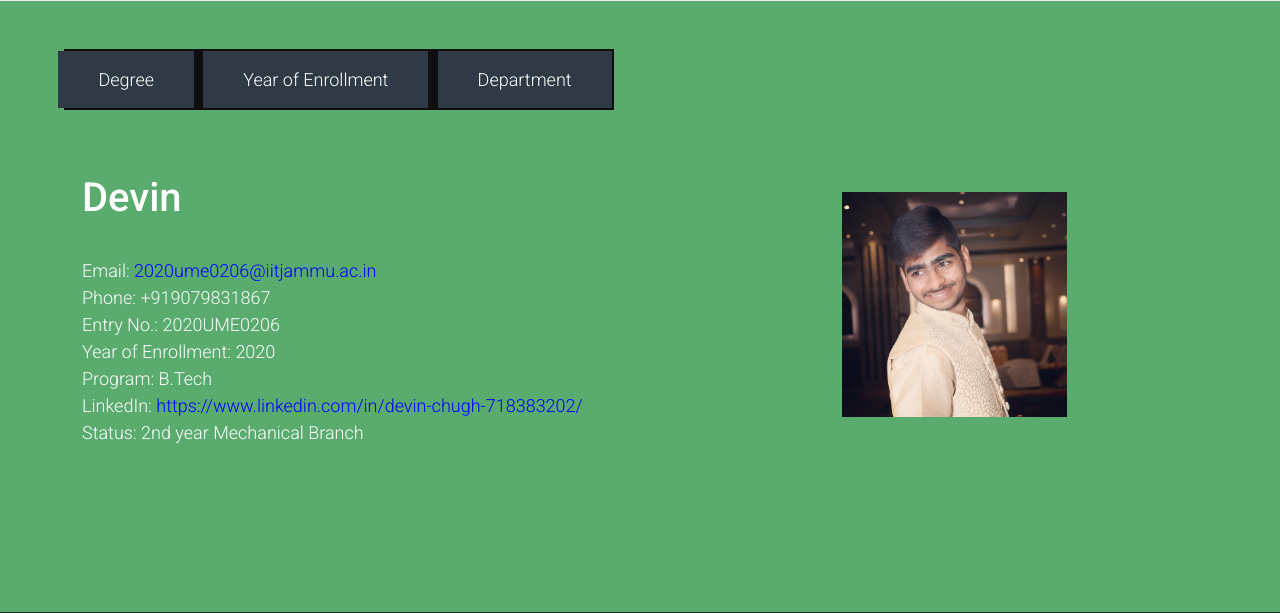
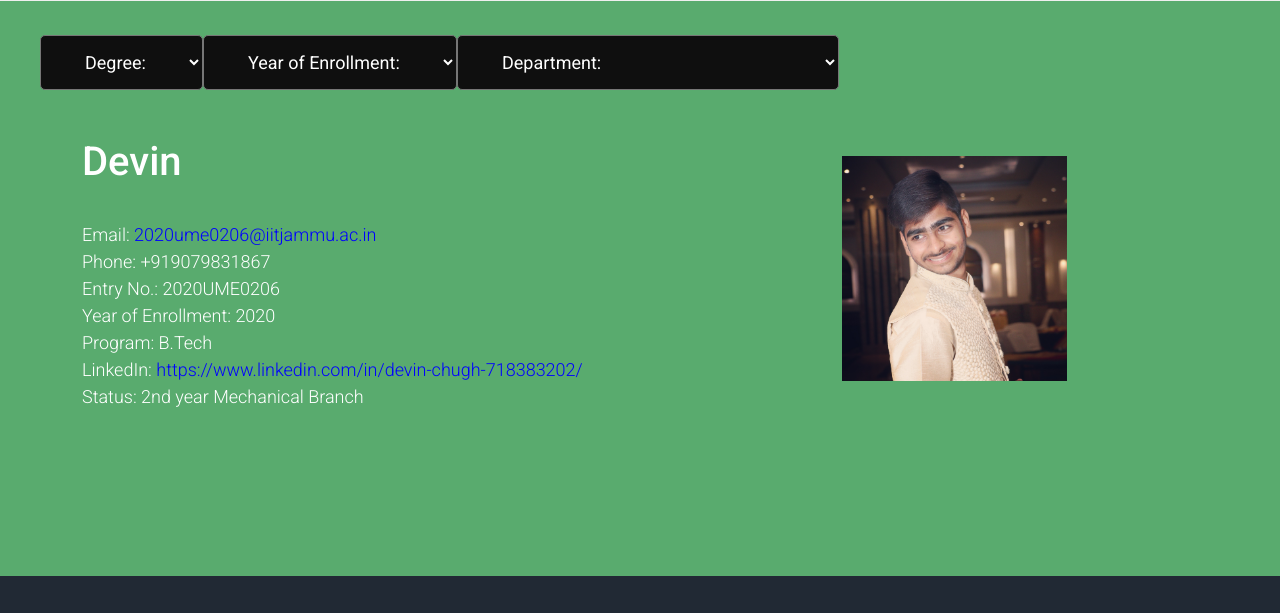
Before and after one commit to devinchugh/Alumni-Portal, a Flask app: page / in a window 1280 px wide. Shown: the part 571-1184 px from the top of the page. Run offline with Flask 2, Linux system fonts and the light colour scheme; a user stored in the database is signed in; data comes from the database, SQL or seed files in the repository; some libraries are stand-ins or nearby versions.

Commit message:
changed dropdown input

```diff
--- a/static/home_assets/css/custom.css
+++ b/static/home_assets/css/custom.css
@@ -10,41 +10,16 @@ Custom Css
     text-decoration: none;
 }
 *{margin: 0; padding: 0;}
-ul.sections{
+.section-forms{
+    display:flex ;
+    margin-left: 5vh;
+}
+.sections{
     color: #ffff;
     background-color: #0f0f0f;
-    display: inline-block;
     width: auto;
+    padding: 15px 40px;
     list-style-type: none;
-    margin-left: 8vh;
+    margin-top: -10vh;
+    border-radius: 5px;
 }
-ul.sections li{
-    display: inline-block ;
-    background-color:  #303946;
-    padding: 15px 40px;
-    position: relative;
-    margin: 0.3vh 0.3vh;
-}
-ul.sections li.first{
-    margin-left: -4.7vh;
-}
-ul.sections li:hover{
-    background-color: #1f252e;
-}
-
-
-ul.sections li:hover ul li{
-    display: block;
-    position: relative;
-}
-ul.submenu{
-     position: absolute;
-     display: block;
-     margin-left: -75px;
-     margin-top: 18px;
-     width:max-content ;
- }
- ul.submenu li{
-    display: none;
-    position: relative;
-}
--- a/templates/index.html
+++ b/templates/index.html
@@ -113,7 +113,7 @@
                             <div class="text-align-left align-self-center">
                                 <h1 class="h1 text-success"><b>IIT Jammu</b> Alumni Directory</h1>
                                 <p>
-                                    Welcome to the Alumni Directory of IIT Jammu. To naviate to the details of any alumni, please use
+                                    Welcome to the Alumni Directory of IIT Jammu. To navigate to the details of any alumni, please use
                                      the <a rel="sponsored" class="text-success" href="#" target="_blank">Search</a> icon in the top bar.
 
                                 </p>
@@ -156,33 +156,37 @@
 <!-- individual details -->
 
     <section class="bg-success py-5" >
-        <ul class="sections" >
-            <li class="first">Degree
-                <ul class="submenu">
-                    <li>B.Tech</li>
-                    <li>M.Tech</li>
-                    <li>PhD</li>
-                </ul>
-            </li>
-            <li>Year of Enrollment
-                <ul class="submenu">
-                    <li>2016</li>
-                    <li>2017</li>
-                    <li>2018</li>
-                    <li>2019</li>
-                </ul>
-            </li>
-            <li>Department
-                <ul class="submenu">
-                    <li>Chemical Engineering</li>
-                    <li>Civil Engineering</li>
-                    <li>Computer Science and Engineering</li>
-                    <li>Electrical Engineering</li>
-                    <li>Material Engineering</li>
-                    <li>Mechanical Engineering</li>
-                </ul>
-            </li>
-        </ul>
+        <div class="section-forms">
+        <form action="{{url_for('index')}}" method="POST">
+        <select name="degree" class="sections" >
+                    <option value="nil">Degree:</option>
+                    <option value="Btech">B.Tech</option>
+                    <option value="Mtech">M.Tech</option>
+                    <option value="PhD">PhD</option>
+              </select>
+        </form>
+            <form action="{{url_for('index')}}" method="POST">
+                <select name="Year of Enrollment" class="sections">
+                            <option value="nil">Year of Enrollment:</option>
+                            <option value="2016">2016</option>
+                            <option value="2017">2017</option>
+                            <option value="2018">2018</option>
+                            <option value="2019">2019</option>
+                </select>
+            </form>
+            <form action="{{url_for('index')}}" method="POST">
+                <select name="Department" class="sections">
+                            <option value="nil">Department:</option>
+                            <option value="CH">Chemical Engineering</option>
+                            <option value="CE">Civil Engineering</option>
+                            <option value="CS">Computer Science and Engineering</option>
+                            <option value="EE">Electrical Engineering</option>
+                            <option value="MT">Material Engineering</option>
+                            <option value="ME">Mechanical Engineering</option>
+                </select>
+            </form>
+            </div>
+
         <div class="container">
             <div class="row align-items-center py-5">
                 <div class="col-md-8 text-white">
```
